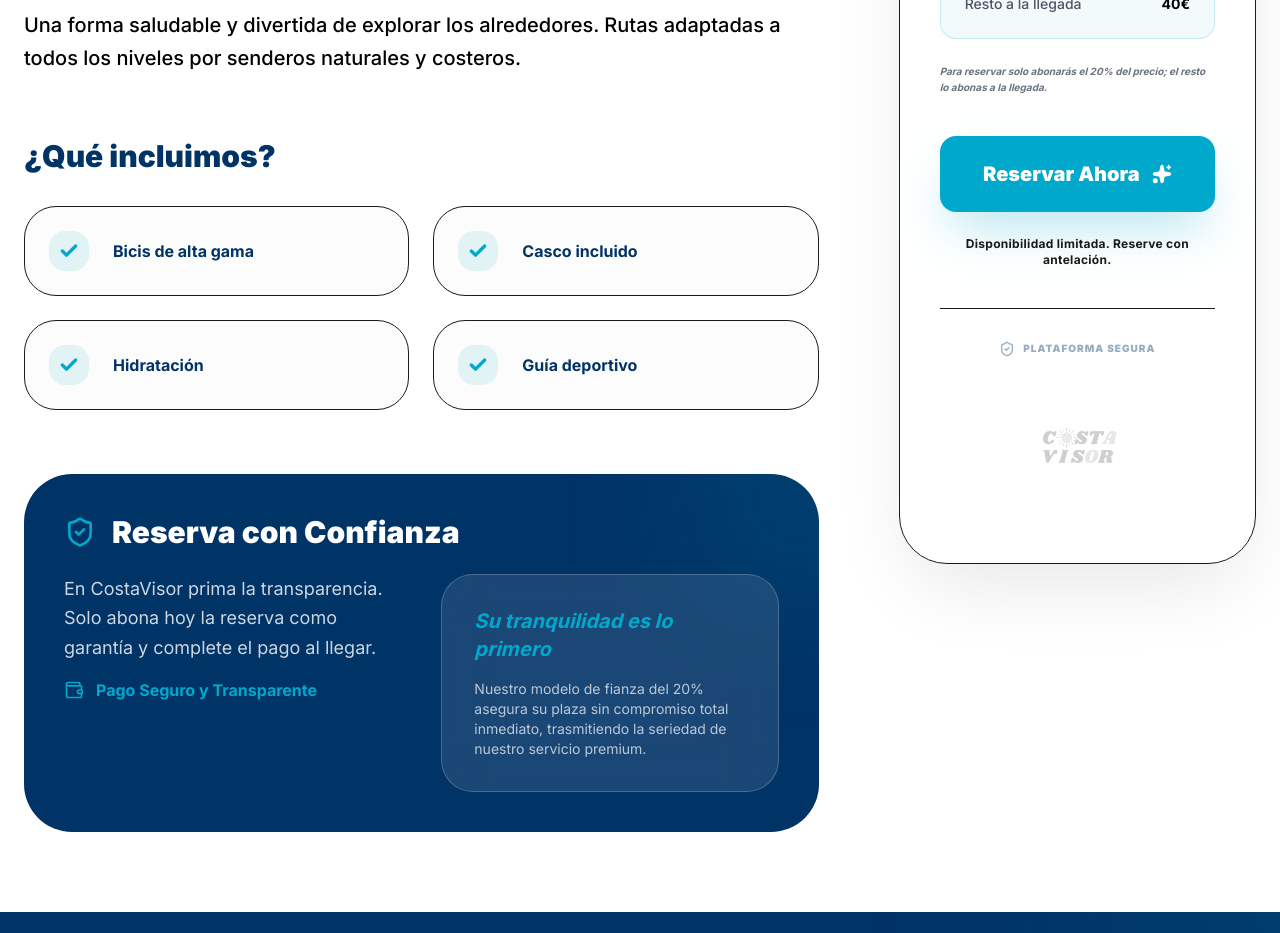
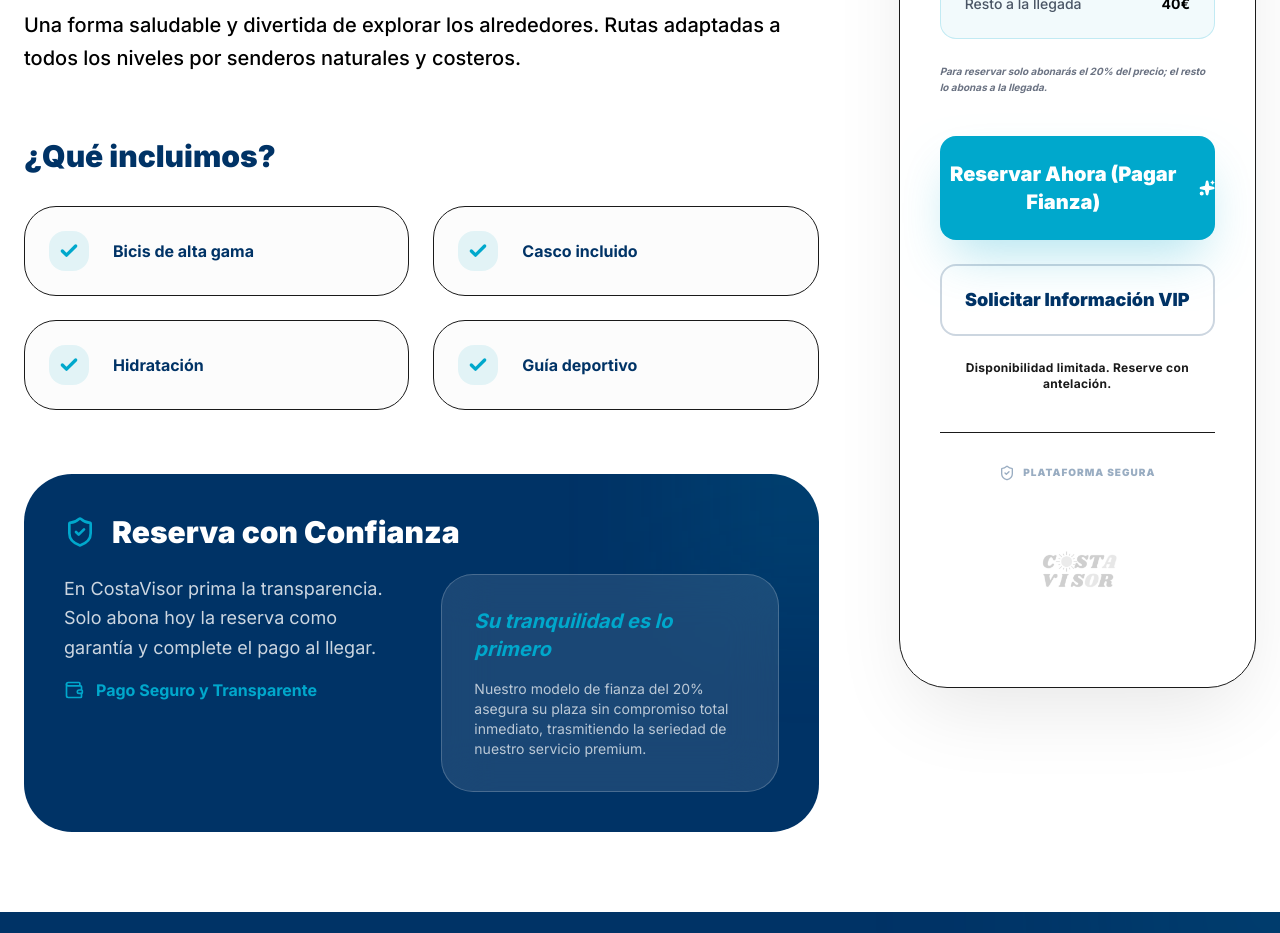
Before and after one commit to jonycosta/costavisor, a Next.js app in the folder web/: page /experience/bike-route in a window 1280 px wide. Shown: the part 940-1873 px from the top of the page. Built offline with nearby package versions, Linux system fonts and the light colour scheme.

Commit message:
Implement dual button flow: Pay Now vs Inquire

```diff
--- a/web/app/components/InquiryModal.tsx
+++ b/web/app/components/InquiryModal.tsx
@@ -182,7 +182,7 @@ export default function InquiryModal({ isOpen, onClose, lang, selectedProperty,
                                     disabled={status === "sending"}
                                     className="w-full py-5 bg-secondary hover:bg-secondary/90 disabled:bg-slate-400 text-white font-outfit font-black text-xl rounded-2xl transition-all shadow-2xl shadow-secondary/30 active:scale-95 flex items-center justify-center gap-3"
                                 >
-                                    {status === "sending" ? (lang === "es" ? "Enviando..." : "Sending...") : t.send}
+                                    {status === "sending" ? (lang === "es" ? "Enviando..." : "Sending...") : (isBooking ? t.payDeposit : t.send)}
                                     <Send className="w-6 h-6" />
                                 </button>
                             </form>
--- a/web/app/experience/[slug]/ExperienceClient.tsx
+++ b/web/app/experience/[slug]/ExperienceClient.tsx
@@ -13,6 +13,7 @@ import { useLanguage } from "../../lib/LanguageContext";
 export default function ExperienceClient({ slug }: { slug: string }) {
     const { lang, setLang } = useLanguage();
     const [isModalOpen, setIsModalOpen] = useState(false);
+    const [overrideIsBooking, setOverrideIsBooking] = useState<boolean | null>(null);
     const t = translations[lang];
 
     // Find the experience in the portfolio items
@@ -214,11 +215,24 @@ export default function ExperienceClient({ slug }: { slug: string }) {
 
                         <div className="space-y-6">
                             <button
-                                onClick={() => setIsModalOpen(true)}
+                                onClick={() => {
+                                    setOverrideIsBooking(true);
+                                    setIsModalOpen(true);
+                                }}
                                 className="w-full py-6 rounded-2xl bg-secondary hover:bg-secondary/90 text-white font-outfit font-black text-xl shadow-2xl shadow-secondary/30 transition-all active:scale-95 flex items-center justify-center gap-3"
                             >
-                                {lang === 'es' ? 'Reservar Ahora' : 'Book Now'}
+                                {t.portfolio.payNow}
                                 <Sparkles className="w-5 h-5 fill-white" />
+                            </button>
+
+                            <button
+                                onClick={() => {
+                                    setOverrideIsBooking(false);
+                                    setIsModalOpen(true);
+                                }}
+                                className="w-full py-5 rounded-2xl border-2 border-primary/20 hover:border-secondary hover:text-secondary text-primary font-outfit font-black text-lg transition-all active:scale-95 flex items-center justify-center gap-2"
+                            >
+                                {t.portfolio.inquireText}
                             </button>
                             <p className="text-center text-xs text-muted font-bold tracking-wide">
                                 {lang === 'es'
@@ -243,11 +257,14 @@ export default function ExperienceClient({ slug }: { slug: string }) {
 
             <InquiryModal
                 isOpen={isModalOpen}
-                onClose={() => setIsModalOpen(false)}
+                onClose={() => {
+                    setIsModalOpen(false);
+                    setOverrideIsBooking(null);
+                }}
                 lang={lang}
                 selectedProperty={exp.title}
                 isLuxuryQuote={true}
-                isBooking={exp.price !== "0" && exp.price !== "Consultar"}
+                isBooking={overrideIsBooking !== null ? overrideIsBooking : (exp.price !== "0" && exp.price !== "Consultar")}
                 totalPrice={priceNum}
             />
         </main>
--- a/web/app/lib/translations.ts
+++ b/web/app/lib/translations.ts
@@ -46,6 +46,8 @@ export const translations = {
             h2: "Reserve su Momento CostaVisor",
             p: "Selección de actividades privadas diseñadas para superar sus expectativas más altas.",
             depositNote: "Para reservar solo abonarás el 20% del precio; el resto lo abonas a la llegada.",
+            payNow: "Reservar Ahora (Pagar Fianza)",
+            inquireText: "Solicitar Información VIP",
             items: [
                 {
                     title: "Navegación Privada Acantilados",
@@ -367,6 +369,7 @@ export const translations = {
             message: "¿Cómo podemos hacer su estancia inolvidable?",
             property: "Interesado en:",
             send: "Enviar Solicitud VIP",
+            payDeposit: "Pagar fianza y reservar ahora",
             thanks: "¡Gracias por su confianza!",
             success: "Un gestor personal le contactará en menos de 24 horas."
         },
@@ -734,6 +737,8 @@ export const translations = {
             h2: "Book Your CostaVisor Moment",
             p: "Selection of private activities designed to exceed your highest expectations.",
             depositNote: "To book, you will only pay 20% of the price; the rest is paid on arrival.",
+            payNow: "Book Now (Pay Deposit)",
+            inquireText: "Request VIP Information",
             items: [
                 {
                     title: "Private Coastline Navigation",
@@ -1067,6 +1072,7 @@ export const translations = {
             message: "How can we make your stay unforgettable?",
             property: "Interested in:",
             send: "Submit VIP Request",
+            payDeposit: "Pay deposit and book now",
             thanks: "Thank you for your trust!",
             success: "A personal manager will contact you within 24 hours."
         },
```
